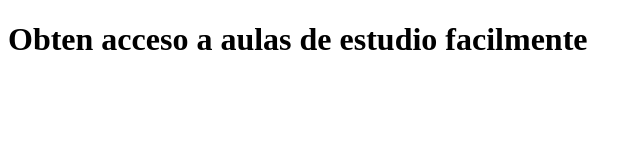
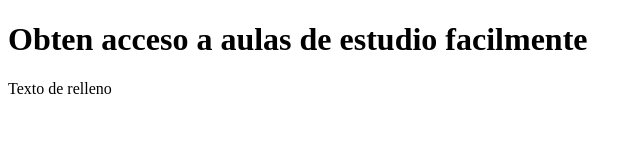
Before and after one commit to ProgramacionInternet/23A-M5-E6-Caelina, a plain HTML site: page index.html in a window 1280 px wide. Shown: the whole page, without its empty margins (0-642 px from the left). Drawn offline with Linux system fonts and the light colour scheme.

```diff
--- a/index.html
+++ b/index.html
@@ -8,6 +8,6 @@
 </head>
 <body>
     <h1>Obten acceso a aulas de estudio facilmente</h1>
-
+    <p>Texto de relleno</p>
 </body>
 </html>
```
